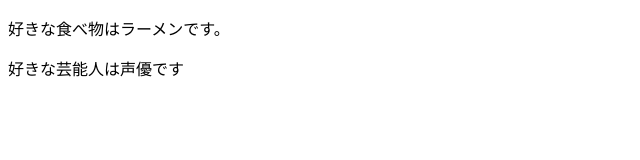
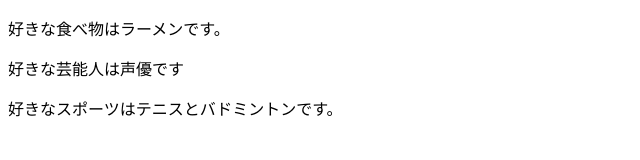
Before and after one commit to tsrnaoya/command-practice, a plain HTML site: page index.html in a window 1280 px wide. Shown: the whole page, without its empty margins (0-640 px from the left). Drawn offline with Linux system fonts and the light colour scheme.

Commit message:
好きなスポーツを追記＆修正

```diff
--- a/index.html
+++ b/index.html
@@ -4,5 +4,6 @@
 	<body>
 		<p>好きな食べ物はラーメンです。</p>
 		<p>好きな芸能人は声優です</p>
+		<p>好きなスポーツはテニスとバドミントンです。</p>
 	</body>
 </html>
```
